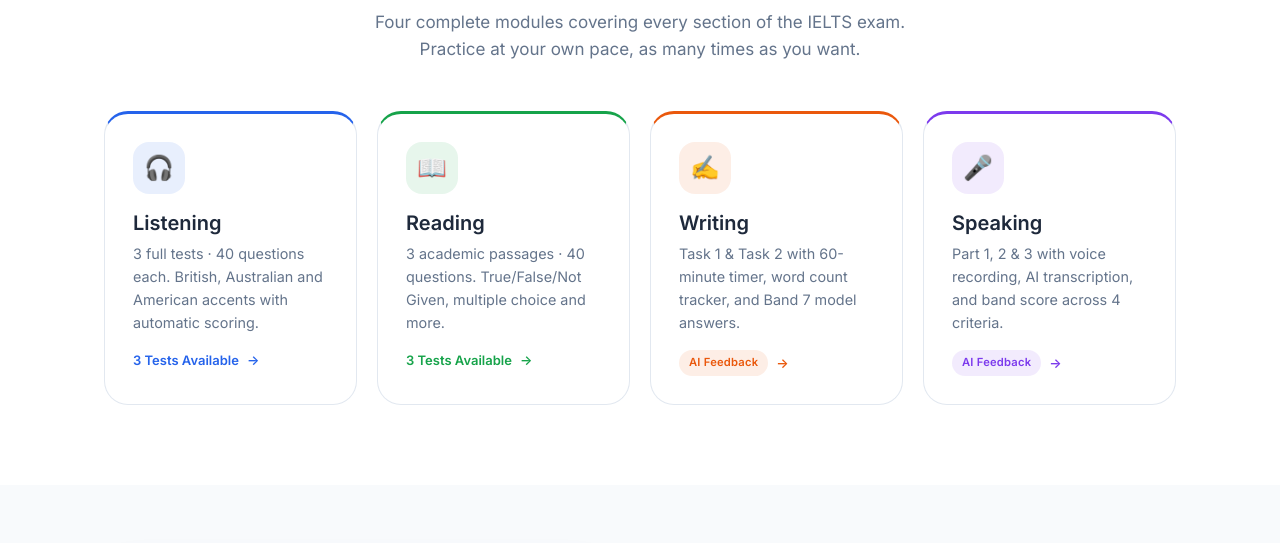
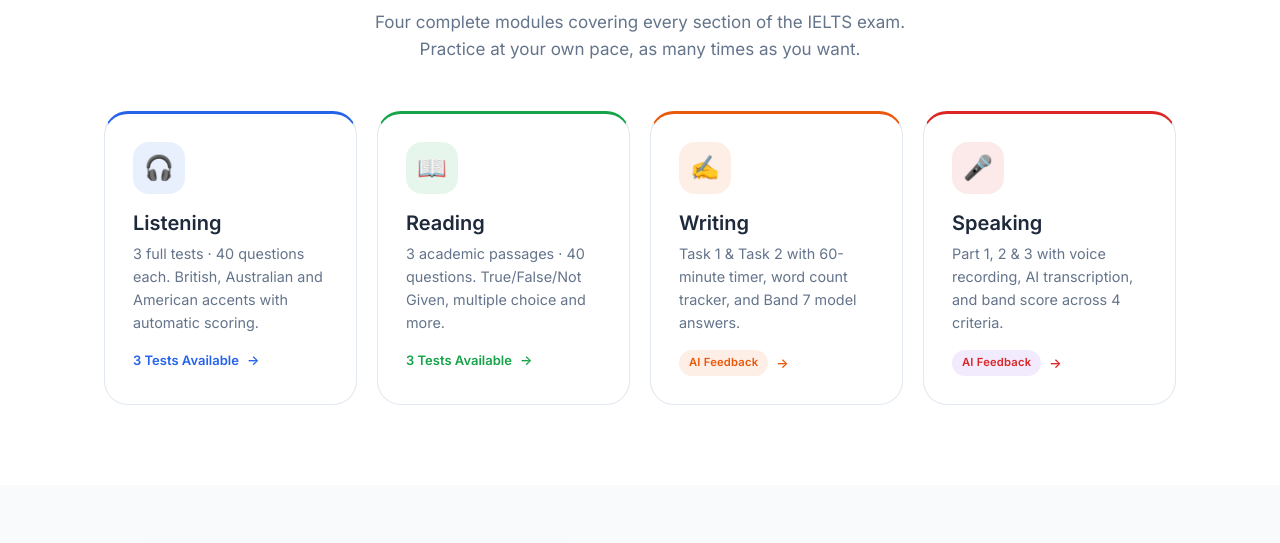
Before and after one commit to xavier-ornytools/parrottalk, a website: page index.html in a window 1280 px wide. Shown: the part 1233-1776 px from the top of the page. Drawn offline with Linux system fonts and the light colour scheme.

Commit message:
fix: Speaking color purple→red for better contrast vs Listening blue

```diff
--- a/css/main.css
+++ b/css/main.css
@@ -10,7 +10,7 @@
   --c-listening:   #2563EB;
   --c-reading:     #16A34A;
   --c-writing:     #EA580C;
-  --c-speaking:    #7C3AED;
+  --c-speaking:    #DC2626;
   --dark:          #0F172A;
   --dark-mid:      #1E293B;
   --text:          #1E293B;
@@ -418,7 +418,7 @@
 .page-hero.listening { background: linear-gradient(135deg, #BFDBFE 0%, #EFF6FF 100%); border-bottom: 3px solid #93C5FD; }
 .page-hero.reading   { background: linear-gradient(135deg, #BBF7D0 0%, #F0FDF4 100%); border-bottom: 3px solid #86EFAC; }
 .page-hero.writing   { background: linear-gradient(135deg, #FED7AA 0%, #FFF7ED 100%); border-bottom: 3px solid #FDBA74; }
-.page-hero.speaking  { background: linear-gradient(135deg, #DDD6FE 0%, #F5F3FF 100%); border-bottom: 3px solid #C4B5FD; }
+.page-hero.speaking  { background: linear-gradient(135deg, #FECACA 0%, #FEF2F2 100%); border-bottom: 3px solid #FCA5A5; }
 .page-hero__inner {
   display: grid; grid-template-columns: 1fr auto;
   align-items: flex-end; gap: 32px;
@@ -521,7 +521,7 @@
 .module-icon.listening { background: rgba(37,99,235,.1);  color: var(--c-listening); }
 .module-icon.reading   { background: rgba(22,163,74,.1);  color: var(--c-reading); }
 .module-icon.writing   { background: rgba(234,88,12,.1);  color: var(--c-writing); }
-.module-icon.speaking  { background: rgba(124,58,237,.1); color: var(--c-speaking); }
+.module-icon.speaking  { background: rgba(220,38,38,.1);  color: var(--c-speaking); }
 .module-icon.ai        { background: #F5F3FF; }
 .module-card h3 { margin-bottom: 6px; }
 .module-card p  { font-size: .9rem; }
```
